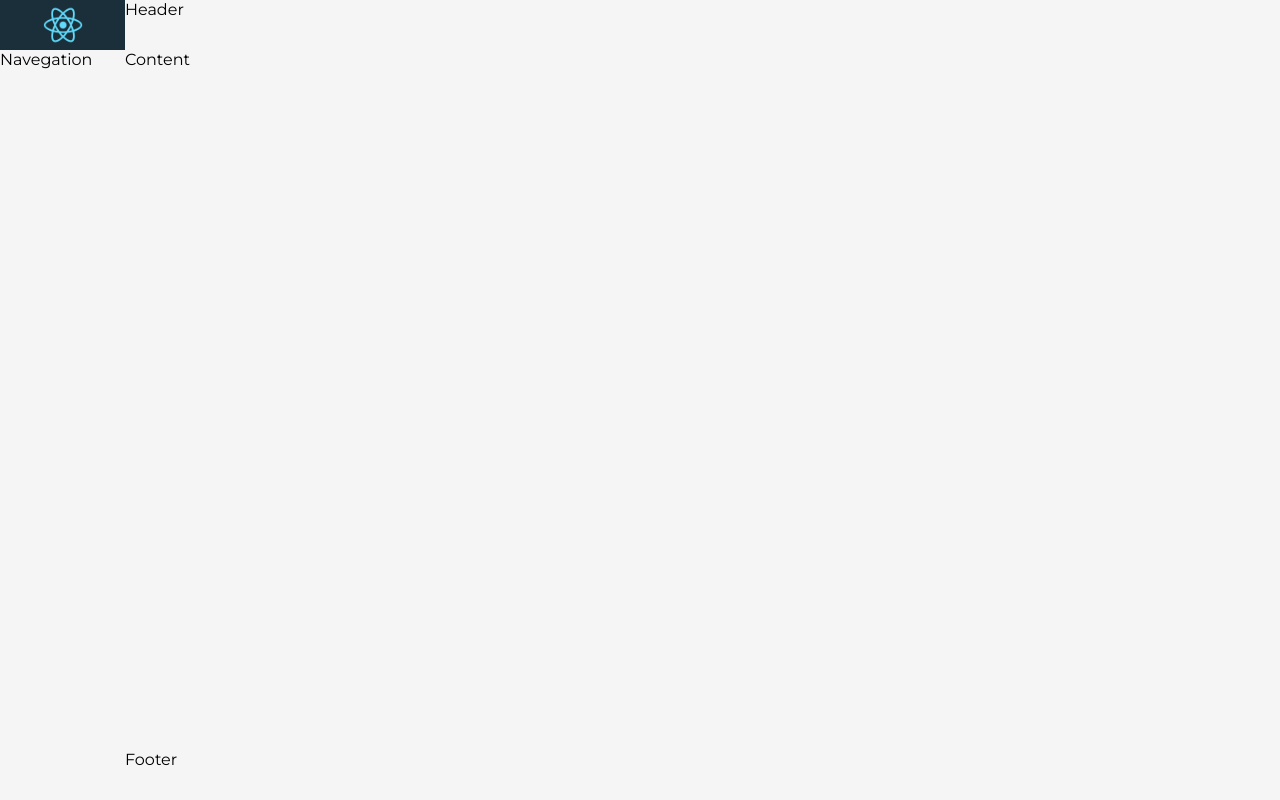
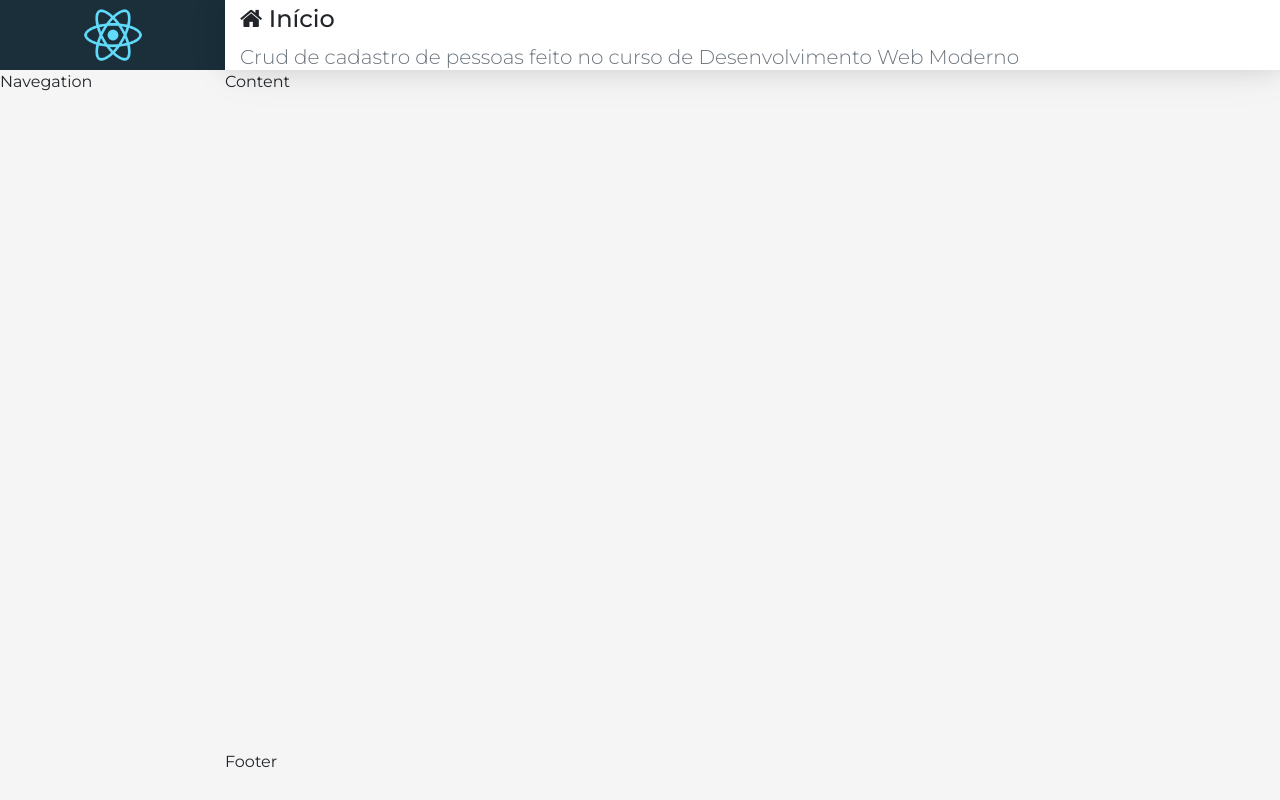
Before and after one commit to Maxel-Uds/CRUD-Users-With-React, a React (Create React App) app in the folder frontend/: page / in a window 1280 px wide. Built offline with nearby package versions, Linux system fonts and the light colour scheme.

Commit message:
Componente Cabeçalho

```diff
--- a/frontend/package.json
+++ b/frontend/package.json
@@ -7,12 +7,12 @@
     "@testing-library/react": "^13.3.0",
     "@testing-library/user-event": "^13.5.0",
     "axios": "0.27.2",
-    "bootstrap": "5.1.3",
+    "bootstrap": "^5.2.0-beta1",
     "font-awesome": "4.7.0",
+    "react": "^18.2.0",
+    "react-dom": "^18.2.0",
     "react-router": "4.2.0",
     "react-router-dom": "4.2.2",
-    "react": "^18.2.0",
-    "react-dom": "^18.2.0",
     "react-scripts": "5.0.1",
     "web-vitals": "^2.1.4"
   },
--- a/frontend/src/components/templates/Header.css
+++ b/frontend/src/components/templates/Header.css
@@ -0,0 +1,12 @@
+header.header {
+    background-color: #FFF;
+    padding: 5px 15px;
+    /* Não deixa o conteudo do elemento vazar para fora e não deixa preencher os elementos com campos em branco */
+    overflow: hidden;
+    white-space: nowrap;
+    box-shadow: var(--shadow);
+}
+
+header.header h1 {
+    font-size: 1.5em;
+}
--- a/frontend/src/components/templates/Header.jsx
+++ b/frontend/src/components/templates/Header.jsx
@@ -3,8 +3,11 @@
 
 export default function header(props) {
     return (
-        <header className="header">
-            Header
+        <header className="header d-none d-sm-flex flex-column">
+            <h1>
+                <i className={`fa fa-${props.icon}`}></i> {props.title}
+            </h1>
+            <p className="lead text-muted">{props.subtitle}</p>
         </header>
     );
 }
--- a/frontend/src/components/templates/Main.jsx
+++ b/frontend/src/components/templates/Main.jsx
@@ -5,7 +5,7 @@
 export default function main(props) {
     return (
         <Fragment>
-            <Header/>
+            <Header {...props}/>
             <main className="content">
                 Content
             </main>
--- a/frontend/src/main/App.css
+++ b/frontend/src/main/App.css
@@ -1,8 +1,7 @@
 :root {
     --bg-dark: #1A2F3A;
-    --logo-height: 50px;
-    --header-height: 50px;
-    --aside-width: 125px;
+    --header-height: 70px;
+    --aside-width: 225px;
     --footer-height: 50px;
     --shadow: 0 2px 23px 0 rgba(0, 0, 0, 0.1), 0 2px 49px 0 rgba(0, 0, 0, 0.06)
 }
--- a/frontend/src/main/App.jsx
+++ b/frontend/src/main/App.jsx
@@ -3,6 +3,8 @@
 import Nav from '../components/templates/Nav';
 import Main from '../components/templates/Main';
 import Footer from '../components/templates/Footer';
+import 'bootstrap/dist/css/bootstrap.min.css';
+import 'font-awesome/css/font-awesome.min.css';
 import './App.css';
 
 export default function app(props) {
@@ -10,7 +12,7 @@
         <div className="app">
             <Logo/>
             <Nav/>
-            <Main/>
+            <Main icon="home" title="Início" subtitle="Crud de cadastro de pessoas feito no curso de Desenvolvimento Web Moderno"/>
             <Footer/>
         </div>
     );
```
Also changed, not shown: 1 other file (tests, documents, lock files or other folders).
